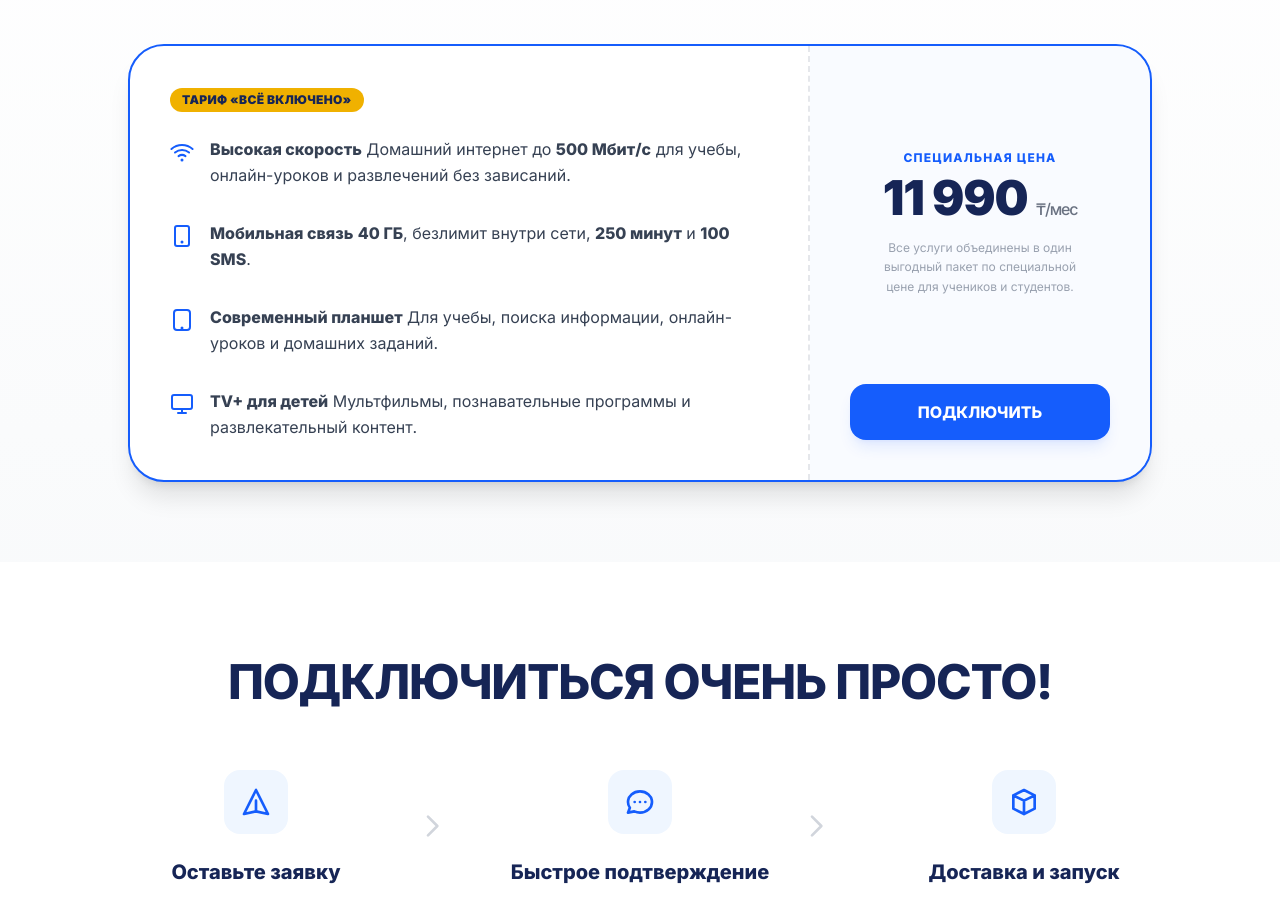
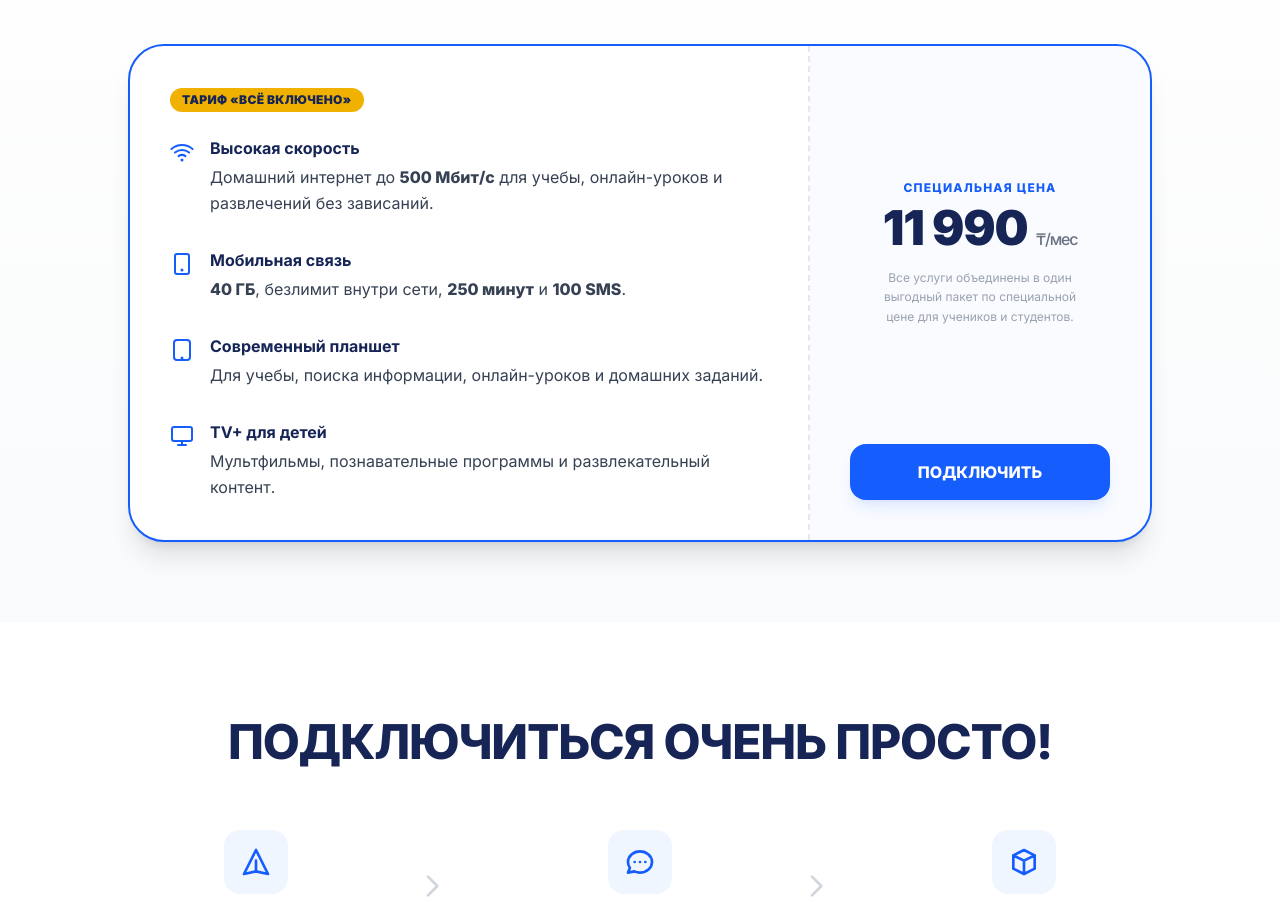
Before and after one commit to Leonard0303/back-to-school, a Vue app: page / in a window 1280 px wide. Shown: the part 980-1883 px from the top of the page. Built offline with nearby package versions, Linux system fonts and the light colour scheme.

Commit message:
на расмотрение 2

```diff
--- a/src/components/Pricing.vue
+++ b/src/components/Pricing.vue
@@ -54,9 +54,12 @@ const t = computed(() => translations[props.lang].plans)
                 </svg>
               </div>
               <div>
+                <p class="font-bold text-blue-950 text-sm md:text-base mb-1">
+                  {{ item.title }}
+                </p>
                 <p
                   class="text-gray-700 text-sm md:text-base leading-relaxed"
-                  v-html="item.text"
+                  v-html="item.desc"
                 />
               </div>
             </div>
--- a/src/translations.ts
+++ b/src/translations.ts
@@ -19,10 +19,10 @@ export const translations = {
       btn: 'ПОДКЛЮЧИТЬ',
       note: 'Все услуги объединены в один выгодный пакет по специальной цене для учеников и студентов.',
       features: [
-        { icon: '🌐', text: '<strong>Высокая скорость</strong> Домашний интернет до <strong>500 Мбит/с</strong> для учебы, онлайн-уроков и развлечений без зависаний.' },
-        { icon: '📱', text: '<strong>Мобильная связь</strong> <strong>40 ГБ</strong>, безлимит внутри сети, <strong>250 минут</strong> и <strong>100 SMS</strong>.' },
-        { icon: '💻', text: '<strong>Современный планшет</strong> Для учебы, поиска информации, онлайн-уроков и домашних заданий.' },
-        { icon: '📺', text: '<strong>TV+ для детей</strong> Мультфильмы, познавательные программы и развлекательный контент.' },
+        { icon: '🌐', title: 'Высокая скорость', desc: 'Домашний интернет до <strong>500 Мбит/с</strong> для учебы, онлайн-уроков и развлечений без зависаний.' },
+        { icon: '📱', title: 'Мобильная связь', desc: '<strong>40 ГБ</strong>, безлимит внутри сети, <strong>250 минут</strong> и <strong>100 SMS</strong>.' },
+        { icon: '💻', title: 'Современный планшет', desc: 'Для учебы, поиска информации, онлайн-уроков и домашних заданий.' },
+        { icon: '📺', title: 'TV+ для детей', desc: 'Мультфильмы, познавательные программы и развлекательный контент.' },
       ],
     },
     steps: {
@@ -72,10 +72,10 @@ export const translations = {
       btn: 'ҚОСЫЛУ',
       note: 'Барлық қызметтер оқушылар мен студенттерге арналған арнайы тиімді бағамен бір пакетке біріктірілген.',
       features: [
-        { icon: '🌐', text: '<strong>Жоғары жылдамдық</strong> Сабақтарды лезде жүктеуге, онлайн-оқуға және үзіліссіз көңіл көтеруге арналған <strong>500 Мбит/с</strong> дейінгі үй интернеті.' },
-        { icon: '📱', text: '<strong>Әрқашан байланыста</strong> <strong>40 ГБ</strong> ұялы интернет, желі ішіндегі шектеусіз қоңыраулар, басқа операторларға <strong>250 минут</strong> және <strong>100 SMS</strong>.' },
-        { icon: '💻', text: '<strong>Заманауи планшет</strong> Оқуға, ақпарат іздеуге, онлайн-сабақтарға және үй тапсырмасын орындауға арналған.' },
-        { icon: '📺', text: '<strong>Балаларға арналған TV+</strong> Сүйікті мультфильмдер, танымдық бағдарламалар және ойын-сауық контенті.' },
+        { icon: '🌐', title: 'Жоғары жылдамдық', desc: 'Сабақтарды лезде жүктеуге, онлайн-оқуға және үзіліссіз көңіл көтеруге арналған <strong>500 Мбит/с</strong> дейінгі үй интернеті.' },
+        { icon: '📱', title: 'Әрқашан байланыста', desc: '<strong>40 ГБ</strong> ұялы интернет, желі ішіндегі шектеусіз қоңыраулар, басқа операторларға <strong>250 минут</strong> және <strong>100 SMS</strong>.' },
+        { icon: '💻', title: 'Заманауи планшет', desc: 'Оқуға, ақпарат іздеуге, онлайн-сабақтарға және үй тапсырмасын орындауға арналған.' },
+        { icon: '📺', title: 'Балаларға арналған TV+', desc: 'Сүйікті мультфильмдер, танымдық бағдарламалар және ойын-сауық контенті.' },
       ],
     },
     steps: {
```
